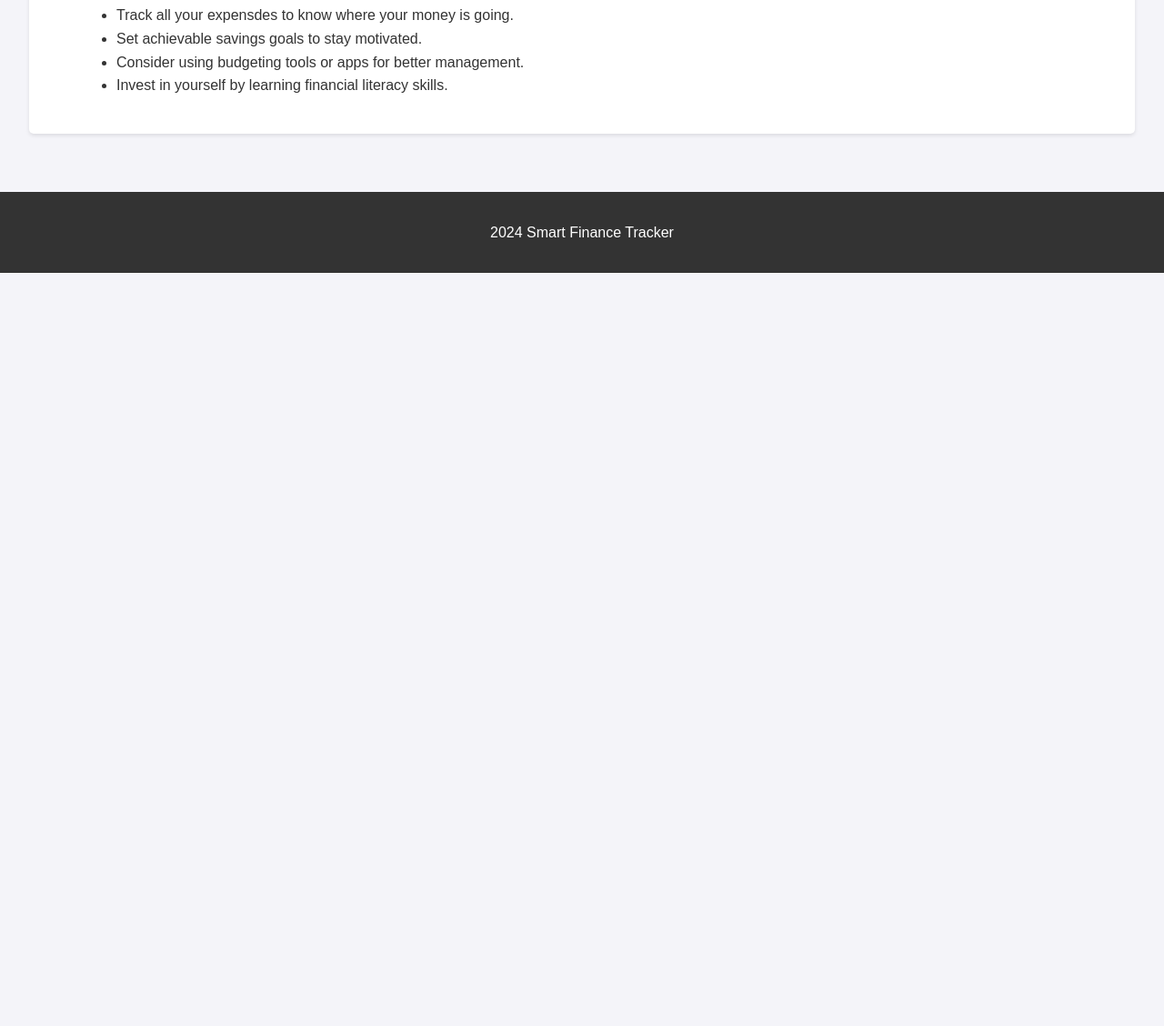
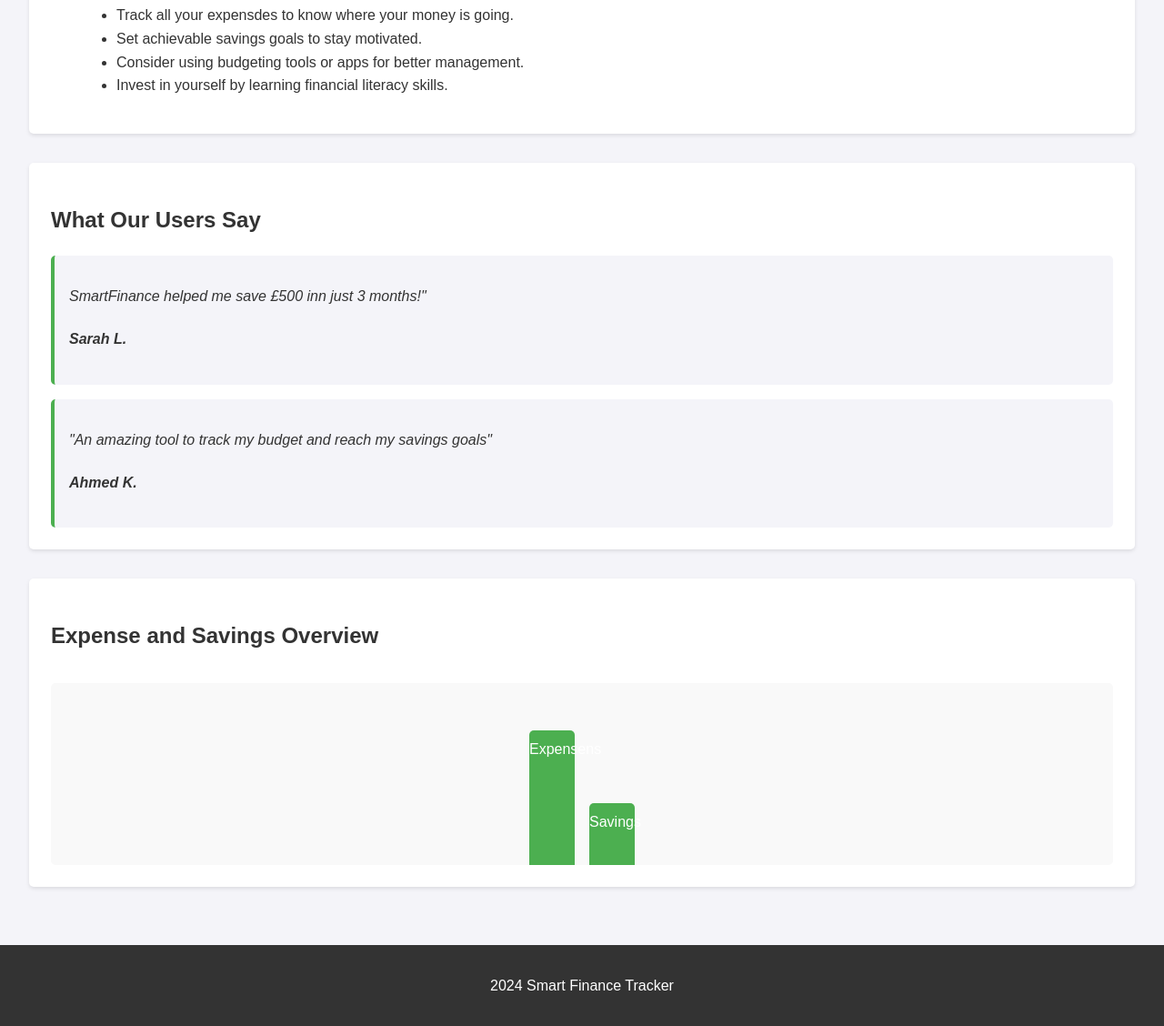
Before and after one commit to agodahdev/smartfinance, a plain HTML site: page index.html in a window 1280 px wide. Shown: the part 1655-2783 px from the top of the page at 91% size. Before the commit the page ends 1955 px from the top, so only its background shows below. Drawn offline with Linux system fonts and the light colour scheme.

Commit message:
added testimonials and charts

```diff
--- a/assets/css/styles.css
+++ b/assets/css/styles.css
@@ -144,6 +144,45 @@ ul {
     padding: 0.5rem;
 }
 
+/* Testimonials */
+#testimonials {
+    margin-top: 2rem;
+    padding: 1.5rem;
+    background: #ffffff;
+    border-radius: 5px;
+    box-shadow: 0 2px 4px rgba(0, 0, 0, 0.1);
+    text-align: center;
+}
+
+.testimonial-card {
+    margin-top: 1rem;
+    padding: 1rem;
+    background-color: #f4f4f9;
+    border-left: 4px solid #4caf50;
+    border-radius: 5px;
+    font-style: italic;
+}
+
+/* Static Chart*/
+.chart {
+    display: flex;
+    gap: 1rem;
+    align-items: flex-end;
+    justify-content: center;
+    height: 200px;
+    margin-top: 2rem;
+    background: #f9f9f9;
+    border-radius: 5px;
+}
+
+.bar {
+    width: 50px;
+    background: #4caf50;
+    text-align: center;
+    color: white;
+    padding-top: 0.5rem;
+    border-radius: 5px 5px 0 0;
+}
 
 /* Footer */
 footer {
--- a/index.html
+++ b/index.html
@@ -104,6 +104,27 @@
                  <li>Invest in yourself by learning financial literacy skills.</li>
             </ul>
         </section>
+
+        <section id="testimonals">
+            <h2>What Our Users Say</h2>
+            <div class="testimonial-card">
+                <p>SmartFinance helped me save £500 inn just 3 months!"</p>
+                <h4>Sarah L.</h4>
+            </div>
+            <div class="testimonial-card">
+                <p>"An amazing tool to track my budget and reach my savings goals"</p>
+                <h4>Ahmed K.</h4>
+            </div>
+        </section>
+
+        <!-- Static Chart Section-->
+        <section id="charts">
+            <h2>Expense and Savings Overview</h2>
+            <div class="chart">
+                <div class="bar" style="height: 70%;">Expensens</div>
+                <div class="bar" style="height: 30%;">Savings</div>
+            </div>
+        </section>
     </main>
 
     <!-- Footer section -->
```
